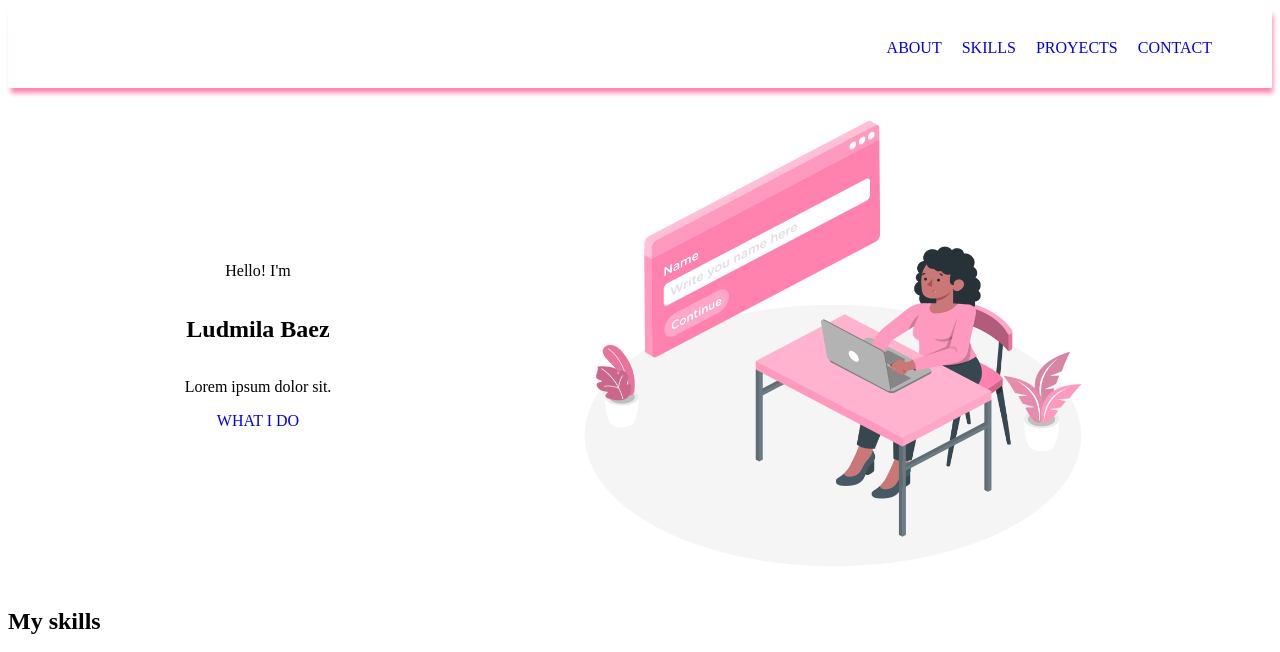
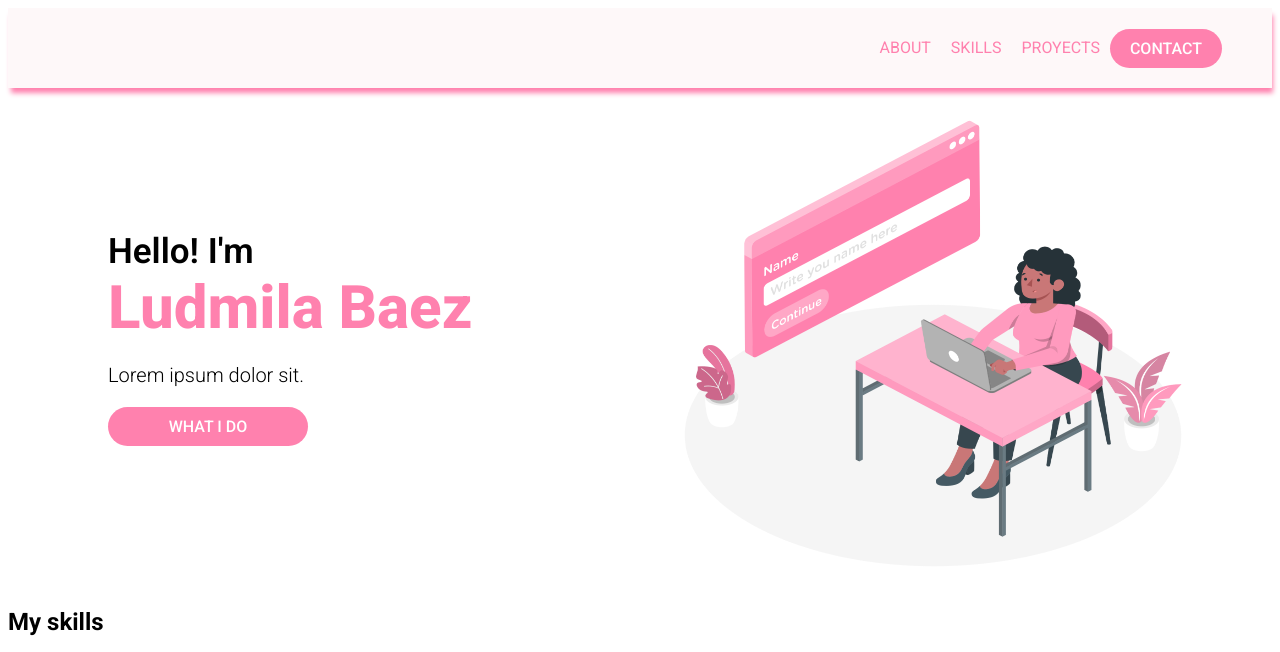
Before and after one commit to baezludmila/portfolio, a plain HTML site: page portfolio/index.html in a window 1280 px wide. Shown: the top 652 px of the page. Drawn offline with Linux system fonts and the light colour scheme.

Commit message:
avances about me y nav bar

```diff
--- a/portfolio/css/about.css
+++ b/portfolio/css/about.css
@@ -8,8 +8,50 @@
     display: flex;
     flex-direction: row;
     align-items: center;
+    text-align: left;
     justify-content: space-between;
+    margin-left: 100px;
     width: 100%;
+}
+
+.hello {
+    font-weight: 600;
+    font-size: 35px;
+    margin-top: 0;
+    margin-bottom: 0px;
+}
+
+.profile-name {
+    font-weight: 800;
+    font-size: 60px;
+    margin-top: 0;
+    margin-bottom: 0px;
+    color: #FF81AE;
+}
+
+.profile-info {
+    font-weight: 300;
+    margin-top: 20px;
+    font-size: 20px;
+}
+
+.profile-button {
+    background-color: #FF81AE;
+    border-radius: 20px;
+    width: 200px;
+    text-align: center;
+    padding-left: 20px;
+    padding-right: 20px;
+    padding-bottom: 10px;
+    padding-top: 10px;
+    color: #FFFFFF;
+    font-weight: 500;
+}
+
+.profile-button:hover {
+    background-color: #FBB1BD;
+    color: #ffff;
+    transition: 0.7s;
 }
 
 .column {
--- a/portfolio/css/layout.css
+++ b/portfolio/css/layout.css
@@ -1,9 +1,18 @@
+@import url('https://fonts.googleapis.com/css2?family=Roboto:ital,wght@0,100;0,300;0,400;0,500;0,600;0,700;0,800;1,100&display=swap');
 * {
     box-sizing: border-box;
 }
 
-@import url('https://fonts.googleapis.com/css2?family=Roboto:ital,wght@0,100;0,300;0,400;0,500;0,700;1,100&display=swap');
 .container {
     box-sizing: border-box;
     display: block;
 }
+
+body {
+    font-family: 'Roboto', sans-serif;
+}
+
+a {
+    text-decoration: none;
+    cursor: pointer;
+}
--- a/portfolio/css/nav.css
+++ b/portfolio/css/nav.css
@@ -8,14 +8,11 @@ nav {
     align-items: center;
 }
 
-a {
-    text-decoration: none;
-}
-
 header {
     width: 100%;
     height: 80px;
     box-shadow: 2px 6px 5px -1px #FF81AE;
+    background-color: #fae0e43a;
 }
 
 .ulNav {
@@ -34,4 +31,28 @@ header {
     line-height: 2.5;
     padding: 0 10px;
     border-radius: 100px;
+    color: #FF81AE;
 }
+
+.navLink:hover {
+    color: #FBB1BD;
+}
+
+.nav-button {
+    background-color: #FF81AE;
+    border-radius: 20px;
+    width: 200px;
+    text-align: center;
+    padding-left: 20px;
+    padding-right: 20px;
+    padding-bottom: 10px;
+    padding-top: 10px;
+    color: #FFFFFF;
+    font-weight: 500;
+}
+
+.nav-button:hover {
+    background-color: #FBB1BD;
+    color: #ffff;
+    transition: 0.7s;
+}
--- a/portfolio/index.html
+++ b/portfolio/index.html
@@ -29,7 +29,7 @@
                         <a href="#proyects" class="navLink">PROYECTS</a>
                     </li>
                     <li class="itemsNav">
-                        <a href="#contact" class="navLink">CONTACT</a>
+                        <a href="#contact" class="nav-button">CONTACT</a>
                     </li>
                 </ul>
             </nav>
@@ -40,10 +40,10 @@
             <section class="section about-section" id="about">
                 <div class="column about-main-content">
                     <div class="about-me">
-                        <p>Hello! I'm</p>
-                        <h1>Ludmila Baez</h1>
-                        <p>Lorem ipsum dolor sit.</p>
-                        <a href="#Proyects" class="button">WHAT I DO</a>
+                        <p class="hello">Hello! I'm</p>
+                        <h1 class="profile-name">Ludmila Baez</h1>
+                        <p class="profile-info">Lorem ipsum dolor sit.</p>
+                        <a href="#proyects" class="profile-button">WHAT I DO</a>
                     </div>
                     <aside>
                         <img class="image-about" src="./assets/Placeholder-amico.png" width="550px" height="500px" alt="about-me-photo">
```
Also changed, not shown: portfolio/css/skills.css (added).
